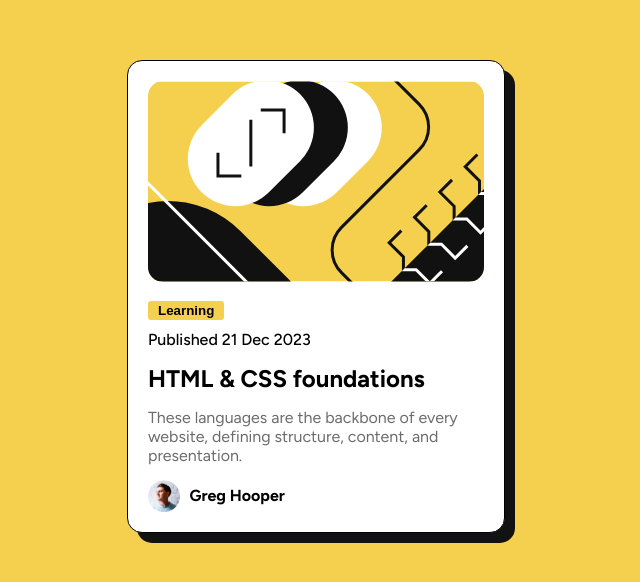
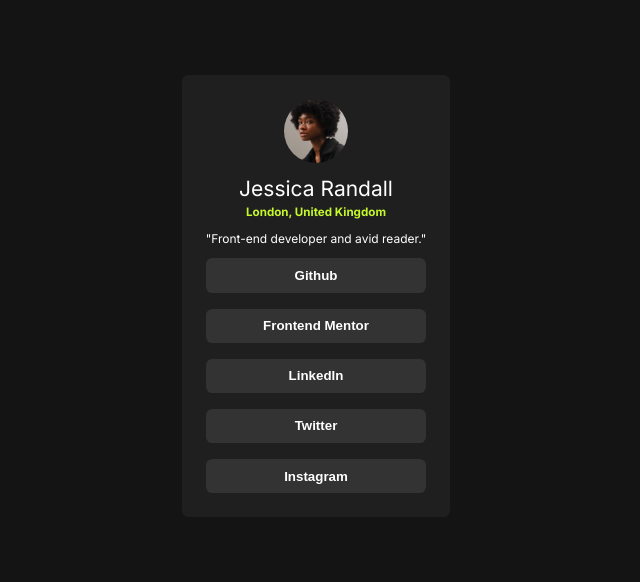
Before and after one commit to abstruse-scientia/frontendPractice, a plain HTML site: page index.html in a window 1280 px wide. Shown: the part 104-686 px from the top of the page, without its empty margins (324-964 px from the left). Drawn offline with Linux system fonts and the light colour scheme.

Commit message:
Initial Commit

```diff
--- a/index.html
+++ b/index.html
@@ -5,29 +5,29 @@
   <meta name="viewport" content="width=device-width, initial-scale=1.0"> <!-- displays site properly based on user's device -->
 
   <link rel="icon" type="image/png" sizes="32x32" href="./assets/images/favicon-32x32.png">
-  <link rel="stylesheet" href="./blog-preview-card-main/style.css">
+  <link rel="stylesheet" href="./social-links-profile-main/style.css">
+  <title>Frontend Mentor | Social links profile</title>
 
-  <title>Frontend Mentor | Blog preview card</title>
 
 </head>
 <body>
   <main>
-    <div class="card-container">
-      <article class="card">
-        <img src="blog-preview-card-main/assets/images/illustration-article.svg" alt="Illustrative art" id="illustrative-art">
+      <article class="social-link-card">
 
-        <button class="learning"><strong>Learning</strong></button>
-        <p class="publish">Published 21 Dec 2023</p>
-        <h1>HTML & CSS foundations</h1>
-        <p class="content">These languages are the backbone of every website, defining structure, content, and presentation.</p>
-        <div class="author">
-          <img src="blog-preview-card-main/assets/images/image-avatar.webp" alt="profile pic of a man" id = "avatar">
-          <h4>Greg Hooper</h4>
+        <div class="personal-info">
+          <img src="./social-links-profile-main/assets/images/avatar-jessica.jpeg" alt="profile picture" id="profile-pic">
+          <h1>Jessica Randall</h1>
+           <h5 id="address-para">London, United Kingdom</h2>
+        </div>
+        <p id="designation">"Front-end developer and avid reader."</p>
+        <div class="social-links">
+          <button class="links">Github</button>
+          <button class="links">Frontend Mentor</button>
+          <button class="links">LinkedIn</button>
+          <button class="links">Twitter</button>
+          <button class="links">Instagram</button>
         </div>
       </article>
-    </div>
-
   </main>
-
 </body>
 </html>
--- /dev/null
+++ b/social-links-profile-main/style.css
@@ -0,0 +1,82 @@
+@import url('https://fonts.googleapis.com/css2?family=Figtree:ital,wght@0,300..900;1,300..900&family=Inter:ital,opsz,wght@0,14..32,100..900;1,14..32,100..900&family=MedievalSharp&family=Outfit:wght@100..900&display=swap');
+* {
+    padding: 0;
+    margin: 0;
+}
+
+body {
+    display: flex;
+    flex-direction: column;
+    min-height: 100svh;
+    font-family: 'Inter', sans-serif;
+    font-size: 14px;
+}
+
+main {
+    flex-grow: 1;
+    display: flex;
+    justify-content: center;
+    align-items: center;
+    background-color: hsl(0, 0%, 8%);
+}
+
+h1{
+    color: hsl(0, 0%, 100%);
+    font-weight: 400;
+}
+
+
+.social-link-card{
+    padding: 1.5rem;
+    background-color: hsl(0, 0%, 12%);
+    border-radius: 0.4rem;
+
+}
+
+#profile-pic{
+    width: 4rem;
+    height: 4rem;
+    border-radius: 50%;
+    margin-bottom: 0.8rem;
+}
+
+
+
+.personal-info{
+    display: flex;
+    flex-direction: column;
+    align-items: center;
+}
+
+#address-para{
+    margin-top: 0.3rem;
+    margin-bottom: 0.7rem;
+    color: hsl(75, 94%, 57%);
+}
+
+#designation{
+    text-align: center;
+    margin-bottom: 0.8rem;
+    color: hsl(0, 0%, 100%);
+    font-weight: 400;
+    font-size: 12px;
+}
+.social-links{
+    display: flex;
+    flex-direction: column;
+    gap: 1rem;
+}
+
+.social-links .links{
+    border: none;
+    padding: 0.6rem 0.4rem 0.6rem 0.4rem;
+    border-radius: 0.4rem;
+    font-weight: 600;
+    color: hsl(0, 0%, 100%);
+    background-color: hsl(0, 0%, 20%);
+}
+
+.social-links .links:hover{
+    cursor: pointer;
+    background-color: hsl(75, 94%, 57%);
+}
```
Also changed, not shown: social-links-profile-main/index.html (added, +34 -0 lines), social-links-profile-main/assets/fonts/Inter-VariableFont_slnt,wght.ttf (added), social-links-profile-main/assets/fonts/OFL.txt (added), social-links-profile-main/assets/fonts/README.txt (added), social-links-profile-main/assets/fonts/static/Inter-Bold.ttf (added), social-links-profile-main/assets/fonts/static/Inter-Regular.ttf (added), social-links-profile-main/assets/fonts/static/Inter-SemiBold.ttf (added), social-links-profile-main/assets/images/avatar-jessica.jpeg (added), social-links-profile-main/assets/images/favicon-32x32.png (added), social-links-profile-main/design/active-states.jpg (added), social-links-profile-main/design/destkop-design.jpg (added), social-links-profile-main/design/mobile-design.jpg (added), social-links-profile-main/preview.jpg (added), 1 other file.
